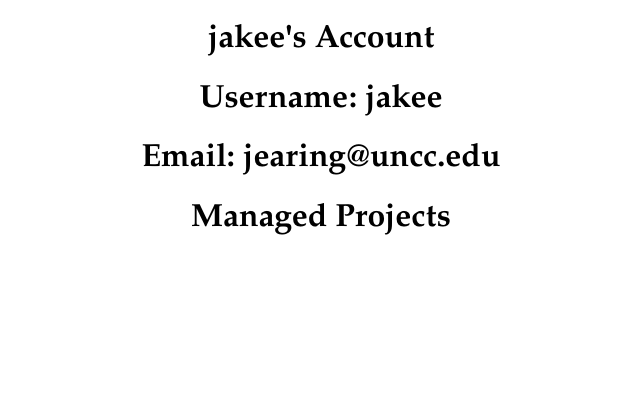
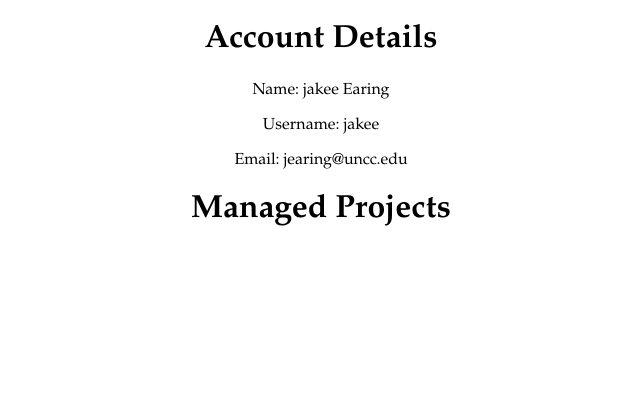
Before and after one commit to jakeearing/MyProject-Web-Application, a Flask app: page /account in a window 1280 px wide. Shown: the part 80-500 px from the top of the page, without its empty margins (319-959 px from the left). Run offline with Flask 2, Linux system fonts and the light colour scheme; a user stored in the database is signed in; data that the repository does not hold is empty.

Commit message:
Account.html view update
Very small change to the account view, details are displayed as <p> elements, h1 title changed slightly.

```diff
--- a/templates/account/account.html
+++ b/templates/account/account.html
@@ -32,10 +32,11 @@
         </header>
 
         <div class=content>
-            <h1>{% if user %}{{user}}{% endif %}'s Account</h1>
+            <h1>Account Details</h1>
 
-            <h1>Username: {{username}}</h1>
-            <h1>Email: {{email}}</h1>
+            <p>Name: {{user}} {{lname}}</p>
+            <p>Username: {{username}}</p>
+            <p>Email: {{email}}</p>
 
             <h1>Managed Projects</h1>
             {% for project in projects%}
```
